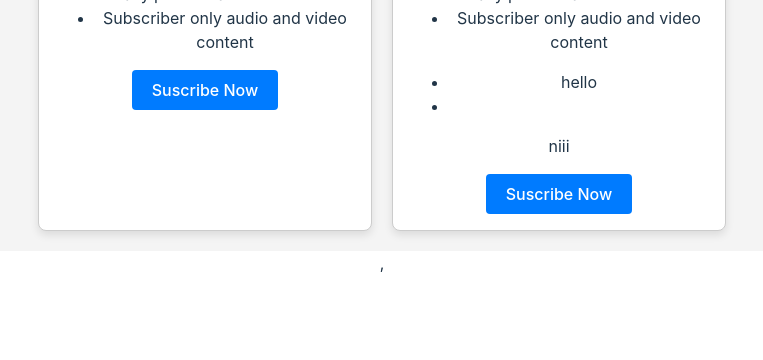
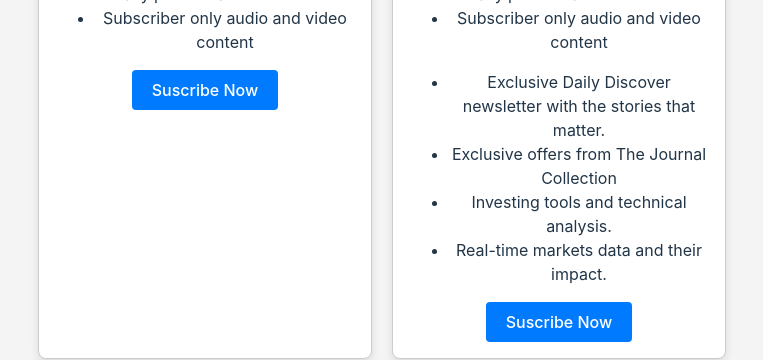
Before and after one commit to shakeyiab/capstone, a React (Vite) app: page /Subscribe in a window 1280 px wide. Shown: the part 592-952 px from the top of the page, without its empty margins (258-1021 px from the left). Before the commit the page ends 899 px from the top, so only its background shows below. Built offline with nearby package versions, Linux system fonts and the light colour scheme; no server answers.

Commit message:
add weather api

```diff
--- a/components/Subscribe.jsx
+++ b/components/Subscribe.jsx
@@ -76,8 +76,10 @@ function Subscribe()  {
               {card.id === 2 && (
             <p style={{  }}>
               <p2><ul><li>
-              hello</li>
-              <li></li></ul>niii<br></br></p2>
+              Exclusive Daily Discover newsletter with the stories that matter.</li>
+              <li>Exclusive offers from The Journal Collection</li>
+              <li>Investing tools and technical analysis.</li>
+              <li> Real-time markets data and their impact.</li></ul></p2>
 
             </p>
           )}
```
